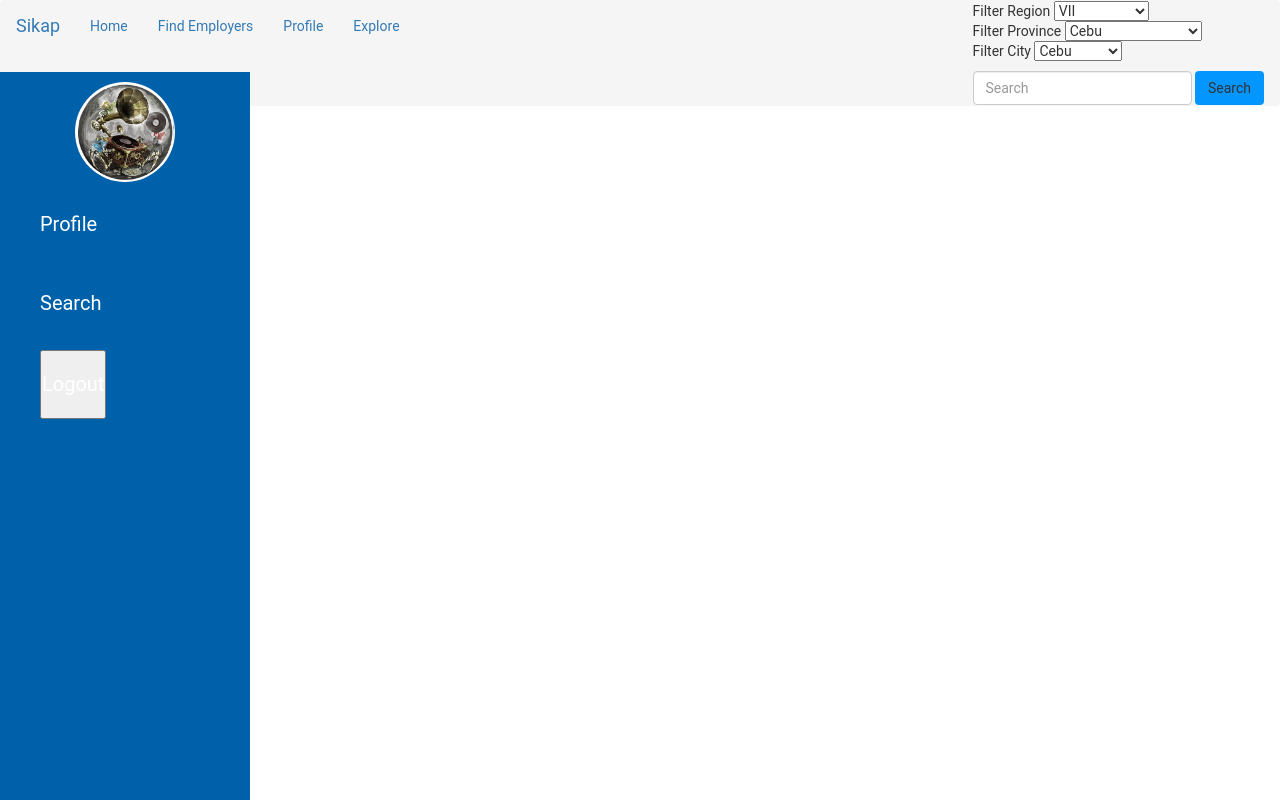
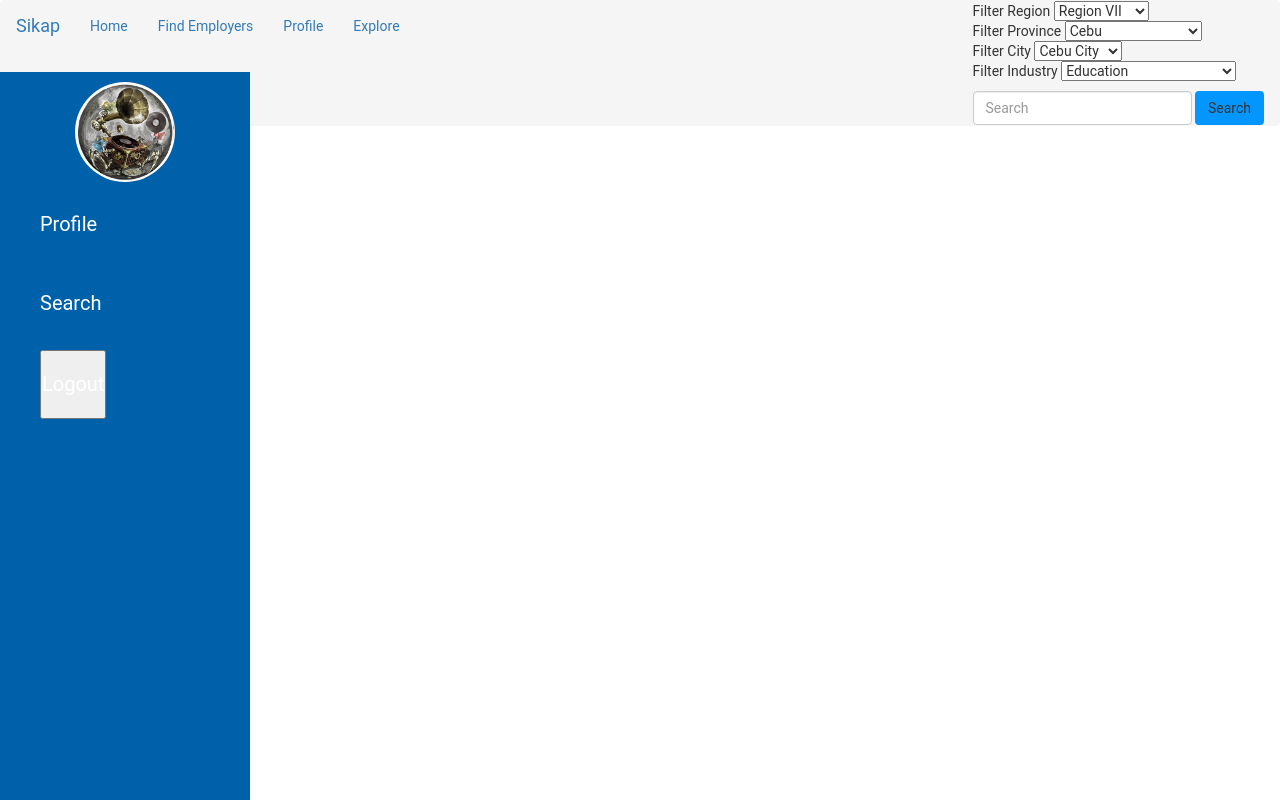
Before and after one commit to genepaulz/ProjectSikapC, a Django app: page /view/e in a window 1280 px wide. Run offline with Django 3.2, Linux system fonts and the light colour scheme; some libraries are stand-ins or nearby versions.

Commit message:
search javascript

```diff
--- a/Sikap/viewas/templates/viewase.html
+++ b/Sikap/viewas/templates/viewase.html
@@ -100,7 +100,7 @@
                         <option value="MIMAROPA ">MIMAROPA </option>
                         <option value="V ">Region V </option>
                         <option value="VI ">Region VI </option>
-                        <option value="VII ">Region VII </option>
+                        <option value="VII " selected>Region VII </option>
                         <option value="VIII ">Region VIII </option>
                         <option value="IX ">Region IX </option>
                         <option value="X ">Region X </option>
@@ -114,7 +114,7 @@
                     <span class="anchor">Filter Province</span>
                     <select name="Province" id="province_filt">
                         <!-- <option value=""></option> -->
-                        <option value="Cebu">Cebu</option>
+                        <option value="Cebu " selected>Cebu</option>
                         <option value="Bohol">Bohol</option>
                         <option value="Negros Oriental">Negros Oriental</option>
                         <option value="Negraos OCcidental">Negros Occidental</option>
@@ -127,24 +127,34 @@
                         <option value="Davao del Sur">Davao del Sur</option>
                     </select>
                 </div>
-                <div id="list2" class="dropdown-check-list" tabindex="100">
+                <div id="list3" class="dropdown-check-list" tabindex="100">
                     <span class="anchor">Filter City</span>
+                    <select name="City" id="city_filt">
+                        <!-- <option value=""></option> -->
+                        <option value="Cebu City" selected>Cebu City</option>
+                        <option value="Lapu-Lapu">Lapu-Lapu</option>
+                        <option value="Manduaue">Manduaue</option>
+                    </select>
+                </div>
+                <div id="list4" class="dropdown-check-list" tabindex="100">
+                    <span class="anchor">Filter Industry</span>
                     <!-- <ul class="items" name="province_filt">
                       <li><input type="radio" id="province_filt" value="Cebu"/>Cebu</li>
                       <li><input type="radio" id="province_filt" value="Lapu-Lapu"/>Lapu-Lapu</li>
                       <li><input type="radio" id="province_filt" value="Manduaue"/>Manduaue</li>
                     </ul> -->
-                    <select name="City" id="province_filt">
+                    <select name="Industry" id="industry_filt">
                         <!-- <option value=""></option> -->
-                        <option value="Cebu">Cebu</option>
-                        <option value="Lapu-Lapu">Lapu-Lapu</option>
-                        <option value="Manduaue">Manduaue</option>
+                        <option value="Education">Education</option>
+                        <option value="BPO">BPO</option>
+                        <option value="Techonology">Technology</option>
+                        <option value="Hospitality Management">Hospitality Management</option>
                     </select>
                 </div>
                 <form class="form-inline my-2 my-lg-0 al" style="padding-top: 10px;">
                     {% csrf_token %}
                     <input class="form-control mr-sm-2" type="search" placeholder="Search" aria-label="Search" id="materialInput" name="materialInput">
-                    <button class="btn btn-outline-success my-2 my-sm-0" onclick="printFunction()   " style="background: #0496ff;" type="submit" name="search">Search</button>
+                    <button class="btn btn-outline-success my-2 my-sm-0" onclick="printFunction()   " style="background: #0496ff;" type="submit" name="search" id="search">Search</button>
                 </form>
             </div>
         </div>
@@ -183,7 +193,7 @@
             </form>
         </ul>
     </div>
-
+    <div hidden id="query_list"></div>
     <div class="col-sm-3" id="table_body">
 
 
@@ -227,11 +237,23 @@
 }
 function printFunction(){
     var region_list = document.getElementById("region");
-    var region_filter = region_list.options[region_list.selectedIndex].text;
+    var region_filter = region_list.options[region_list.selectedIndex].value;
     var province_list = document.getElementById("province_filt");
-    var province_filter = province_list.options[region_list.selectedIndex].text;
+    var province_filter = province_list.options[province_list.selectedIndex].value;
     var stringquery = region_filter.concat(province_filter);
-    document.write(stringquery);
+    var city_list = document.getElementById("city_filt");
+    var city_filter = city_list.options[city_list.selectedIndex].value;
+    var industry_list = document.getElementById("industry_filt");
+    var industry_filter = industry_list.options[industry_list.selectedIndex].value;
+    const q = {region: region_filter,
+                province: province_filter,
+                city: city_filter,
+                industry: industry_filter};
+
+    var query = JSON.stringify(q);
+    document.getElementById("query_list").innerHTML = query;
+
 }
+
 </script>
 </html>
--- a/Sikap/viewas/views.py
+++ b/Sikap/viewas/views.py
@@ -46,17 +46,14 @@
             return redirect('landing:landing_view')
         elif('search' in request.POST):
             filt = request.POST.get("materialInput")
-            region = request.POST.get("Region")
-            province = request.POST.get("Province")
-            city = request.POST.get("City")
 
-            # qs1 = Posts.objects.filter(industry__icontains=filt)
-            # qs2 = Posts.objects.filter(region__icontains=filt)
-            # qs3 = Posts.objects.filter(province__icontains=filt)
-            # qs4 = Posts.objects.filter(city__icontains=filt)
-            # qs5 = Posts.objects.filter(position__icontains=filt)
+            qs1 = Posts.objects.filter(industry__icontains=filt)
+            qs2 = Posts.objects.filter(region__icontains=filt)
+            qs3 = Posts.objects.filter(province__icontains=filt)
+            qs4 = Posts.objects.filter(city__icontains=filt)
+            qs5 = Posts.objects.filter(position__icontains=filt)
 
-            return HttpResponse("TAE")
+            return render(request,'viewase.html',context)
 
 def LiveSearch(request):
     template_name = "index.html"
```
Also changed, not shown: Sikap/viewas/forms.py (deleted).
